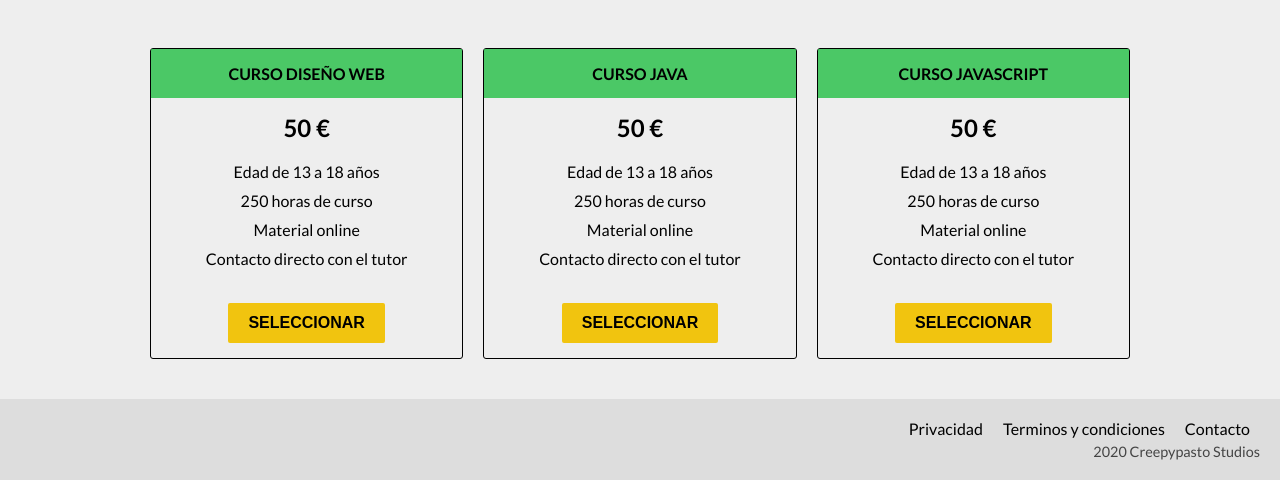
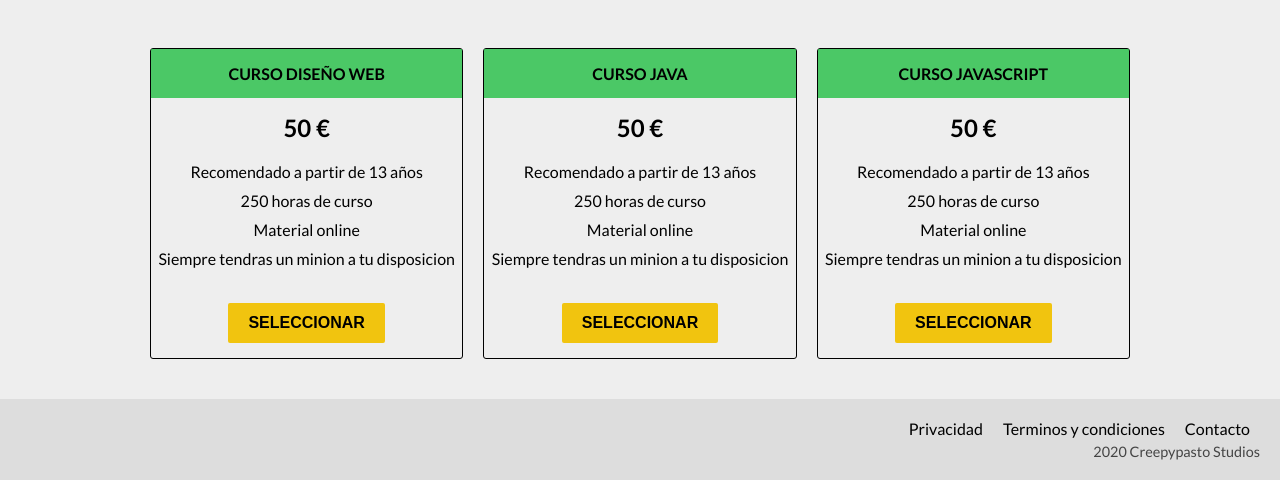
Before and after one commit to rgcienfuegos/Product-landing-page, a plain HTML site: page index.html in a window 1280 px wide. Shown: the part 952-1432 px from the top of the page. Drawn offline with Linux system fonts and the light colour scheme.

Commit message:
iconmoviles

```diff
--- a/css/style.css
+++ b/css/style.css
@@ -154,12 +154,12 @@ nav > ul {
   width: 20vw;
   color: darkorange;
 }
-
+/*
 @media (max-width: 550px) {
   #features .icon {
     display: none;
   }
-}
+}*/
 
 #features .desc {
   display: flex;
--- a/index.html
+++ b/index.html
@@ -98,10 +98,10 @@
           <div class="level">Curso Diseño Web</div>
           <h2>50 €</h2>
           <ol>
-            <li>Edad de 13 a 18 años</li>
+            <li>Recomendado a partir de 13 años</li>
             <li>250 horas de curso</li>
             <li>Material online</li>
-            <li>Contacto directo con el tutor</li>
+            <li>Siempre tendras un minion a tu disposicion</li>
           </ol>
           <button class="btn">Seleccionar</button>
         </div>
@@ -109,10 +109,10 @@
           <div class="level">Curso Java</div>
           <h2>50 €</h2>
           <ol>
-            <li>Edad de 13 a 18 años</li>
+            <li>Recomendado a partir de 13 años</li>
             <li>250 horas de curso</li>
             <li>Material online</li>
-            <li>Contacto directo con el tutor</li>
+            <li>Siempre tendras un minion a tu disposicion</li>
           </ol>
           <button class="btn">Seleccionar</button>
         </div>
@@ -120,10 +120,10 @@
           <div class="level">Curso JavaScript</div>
           <h2>50 €</h2>
           <ol>
-            <li>Edad de 13 a 18 años</li>
+            <li>Recomendado a partir de 13 años</li>
             <li>250 horas de curso</li>
             <li>Material online</li>
-            <li>Contacto directo con el tutor</li>
+            <li>Siempre tendras un minion a tu disposicion</li>
           </ol>
           <button class="btn">Seleccionar</button>
         </div>
```
